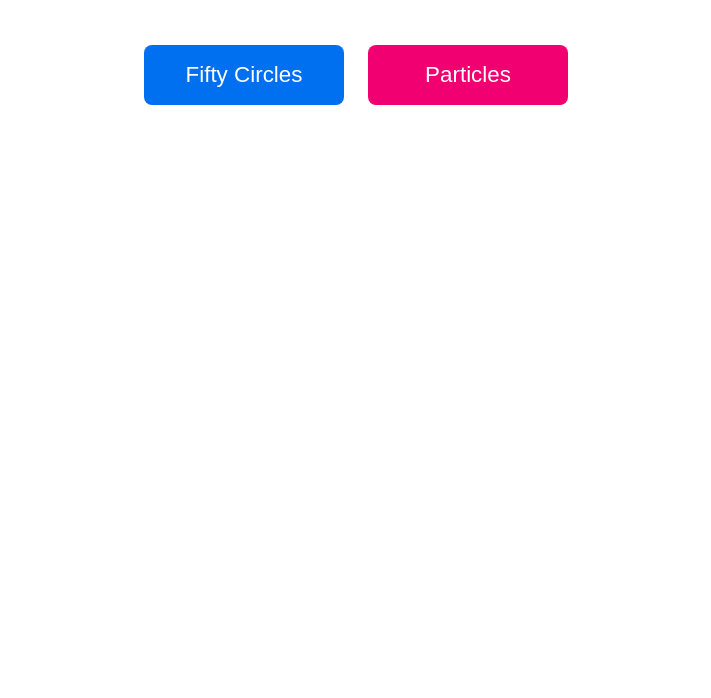
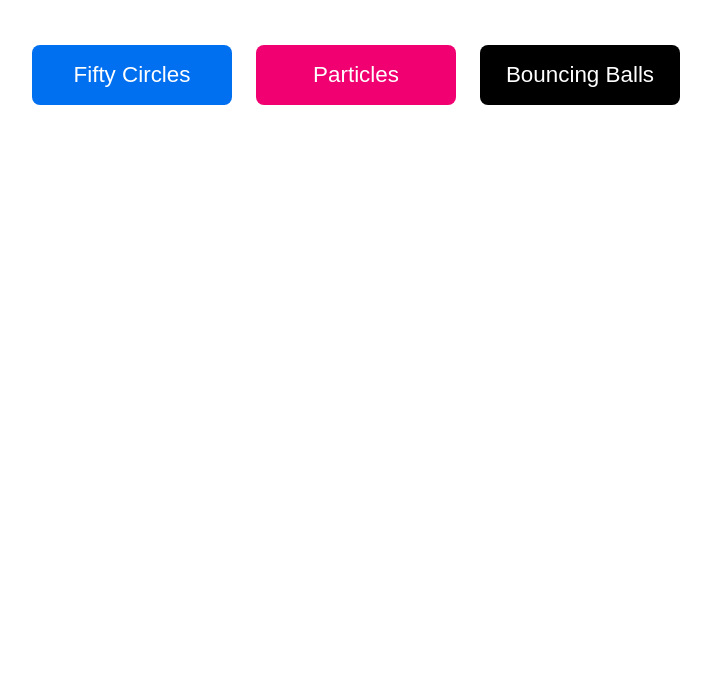
Before and after one commit to YoonHan/canvas-projects, a website: page index.html in a window 1280 px wide. Shown: the part 102-800 px from the top of the page, without its empty margins (284-995 px from the left). Drawn offline with Linux system fonts and the light colour scheme.

Commit message:
css 추가

```diff
--- a/index.html
+++ b/index.html
@@ -27,6 +27,11 @@
             Particles
           </button>
         </a>
+        <a href="/canvas-projects/BouncingBalls/">
+          <button class="project-link-btn black">
+            Bouncing Balls
+          </button>
+        </a>
       </main>
     </div>
   </div>
--- a/style.css
+++ b/style.css
@@ -58,3 +58,8 @@ button.my-pink {
   background-color: var(--my-pink);
   color: #FFFFFF;
 }
+
+button.black {
+  background-color: #000000;
+  color: #FFFFFF;
+}
```
